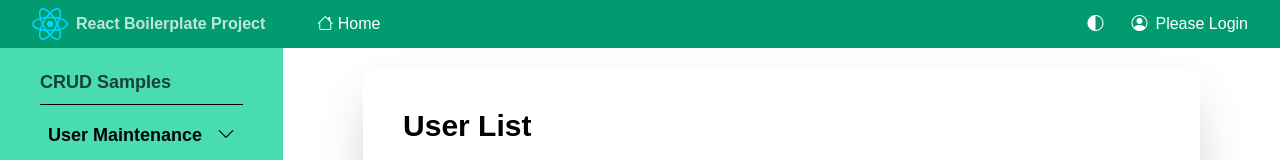
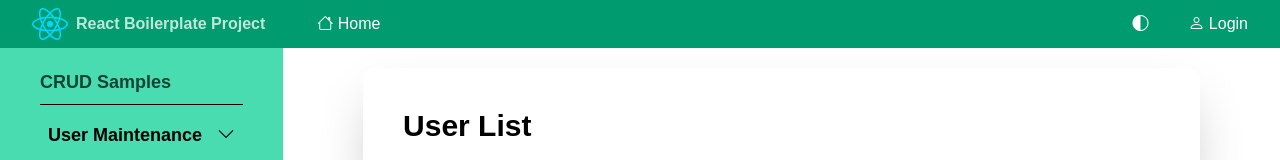
Before and after one commit to peterclarktech/react-ts-boilerplate, a React (Vite) app: page /crudsample in a window 1280 px wide. Shown: the top 160 px of the page. Built offline with nearby package versions, Linux system fonts and the light colour scheme.

Commit message:
Tweaked profile display

```diff
--- a/src/components/Header.tsx
+++ b/src/components/Header.tsx
@@ -13,7 +13,7 @@ const HeaderBody: FC<HeaderProps> = (props: HeaderProps) => {
             <nav className="flex flex-row mx-2 sm:mx-8 py-2 gap-x-10 sm:gap-x-8">
             <div className="ml-auto order-2 self-center">
                 <span><DarkModeToggle/></span>
-                <span className="ml-5"><ProfileDisplay/></span>
+                <span className="ml-10"><ProfileDisplay/></span>
             </div>
                 {props.children}
             </nav>
--- a/src/components/ProfileDisplay.tsx
+++ b/src/components/ProfileDisplay.tsx
@@ -10,21 +10,13 @@ const ProfileDisplay: FC<{}> = () => {
         appContext.setUser({ username: "", firstname: "" });
     }
 
-    const loginDisplay = (
-        <NavLink className={"hover:text-gray-light hover:underline"} to="/login">Please Login</NavLink>
-    )
-
-    const logoutDisplay = (
-        <NavLink className={"hover:text-gray-light hover:underline"} to={"/"} onClick={logoutHandler}>Logout</NavLink>
-    )
-
     return (
         <span className="text-white">
-            {isLoggedIn && <span className="font-extralight mr-2 hidden sm:inline">Hi, {appContext.user.firstname}</span>}
-            <span className="mx-2">
-                <span className=""><i className="bi bi-person-circle"></i></span>
-            </span>
-            {isLoggedIn ? (logoutDisplay) : (loginDisplay)}
+            {isLoggedIn && <span className="font-extralight mr-2 hidden sm:inline">Hi, {appContext.user.firstname}!</span>}
+            <NavLink className={"hover:text-gray-light"} to={isLoggedIn ? "/" : "/login"}
+                onClick={isLoggedIn ? logoutHandler : () => { }}>
+                <span className=""><i className="bi bi-person"></i></span> {isLoggedIn ? "Logout" : "Login"}
+            </NavLink>
         </span>
     );
 };
```
